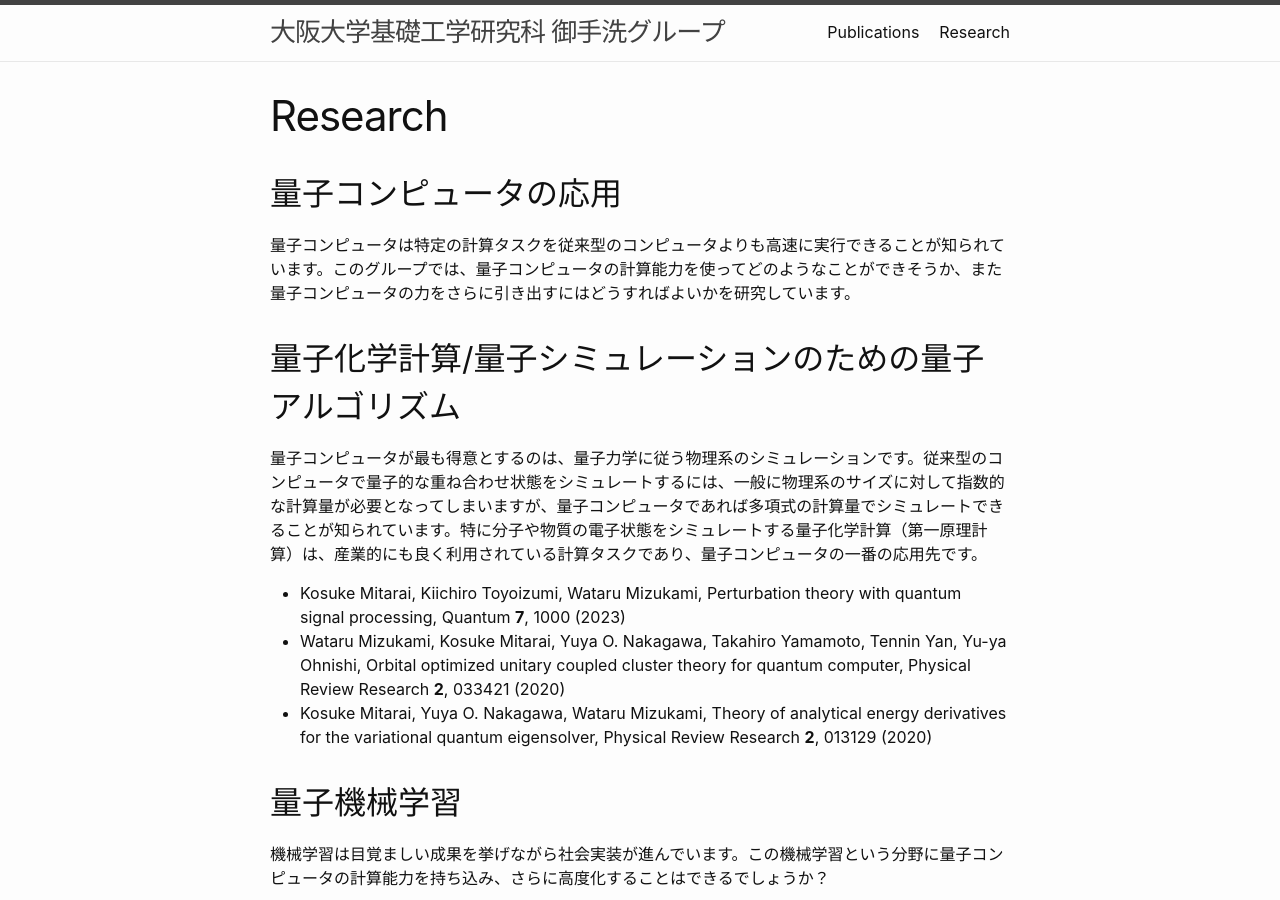
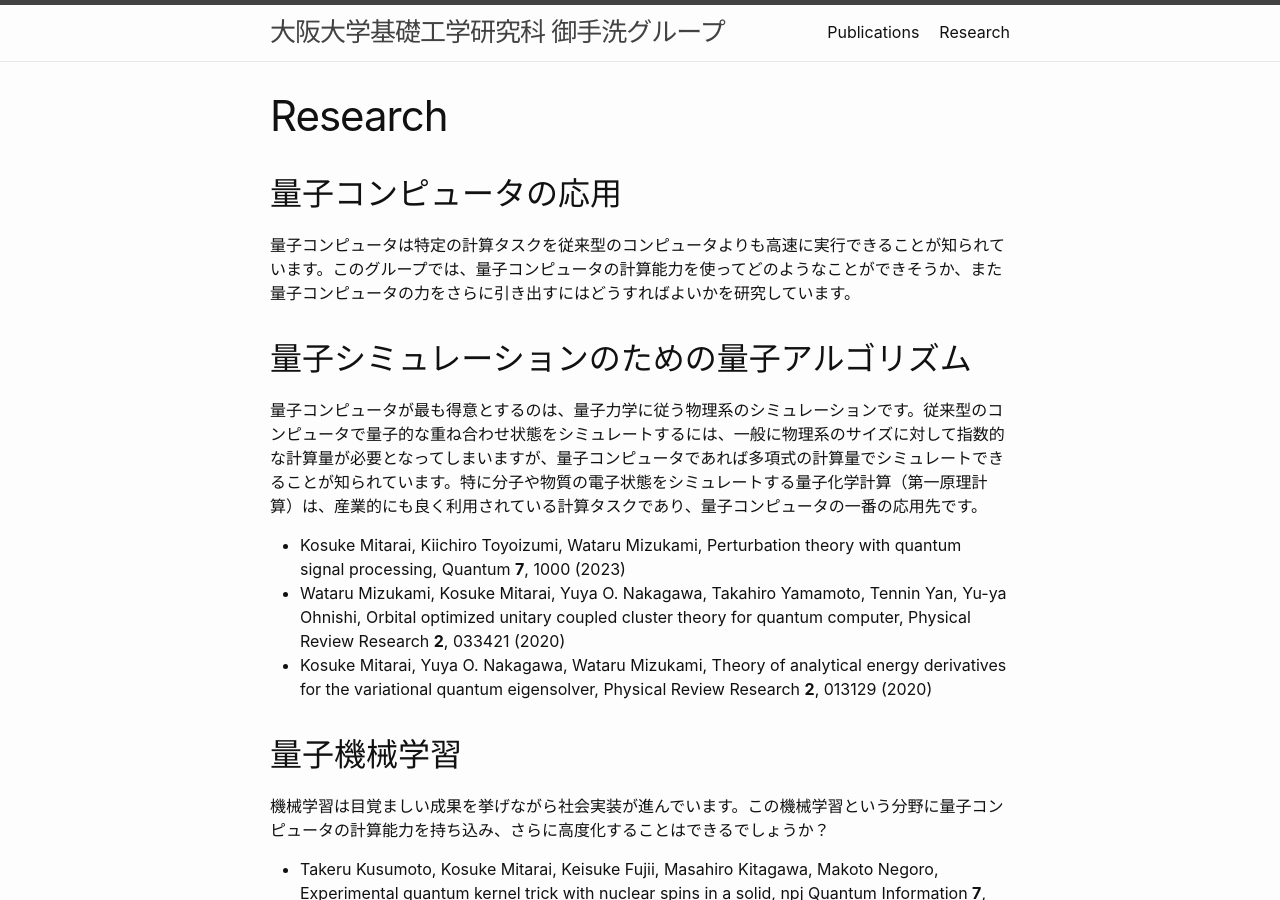
Before and after one commit to kosukemtr/kosukemtr.github.io, a Jekyll site: the page built from research.md, in a window 1280 px wide and 900 px high. Built offline with Jekyll 4.4.1, drawn with Linux system fonts in a browser that asks for light colours.

Commit message:
Update research.md

```diff
--- a/research.md
+++ b/research.md
@@ -8,7 +8,7 @@
 
 量子コンピュータは特定の計算タスクを従来型のコンピュータよりも高速に実行できることが知られています。このグループでは、量子コンピュータの計算能力を使ってどのようなことができそうか、また量子コンピュータの力をさらに引き出すにはどうすればよいかを研究しています。
 
-## 量子化学計算/量子シミュレーションのための量子アルゴリズム
+## 量子シミュレーションのための量子アルゴリズム
 
 量子コンピュータが最も得意とするのは、量子力学に従う物理系のシミュレーションです。従来型のコンピュータで量子的な重ね合わせ状態をシミュレートするには、一般に物理系のサイズに対して指数的な計算量が必要となってしまいますが、量子コンピュータであれば多項式の計算量でシミュレートできることが知られています。特に分子や物質の電子状態をシミュレートする量子化学計算（第一原理計算）は、産業的にも良く利用されている計算タスクであり、量子コンピュータの一番の応用先です。
 
```
